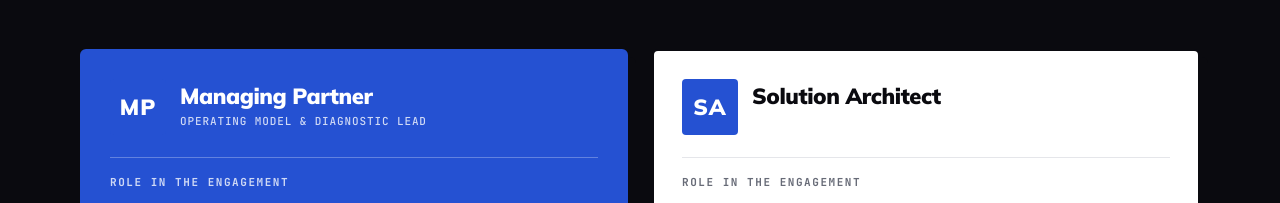
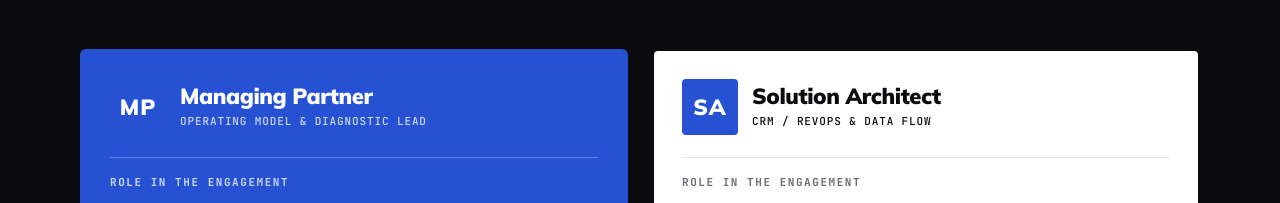
Before and after one commit to luchilica/opsfield-systems, a Next.js app: page / in a window 1280 px wide. Shown: the part 6149-6352 px from the top of the page. Built offline with nearby package versions, Linux system fonts and the light colour scheme; no server answers.

Commit message:
Update DeliveryModel.module.css

```diff
--- a/components/sections/DeliveryModel.module.css
+++ b/components/sections/DeliveryModel.module.css
@@ -88,7 +88,7 @@
   font-weight: 500;
   letter-spacing: 0.08em;
   text-transform: uppercase;
-  color: white;
+  color: var(--ink-900);
 }
 
 .roleSubOnDark {
```
